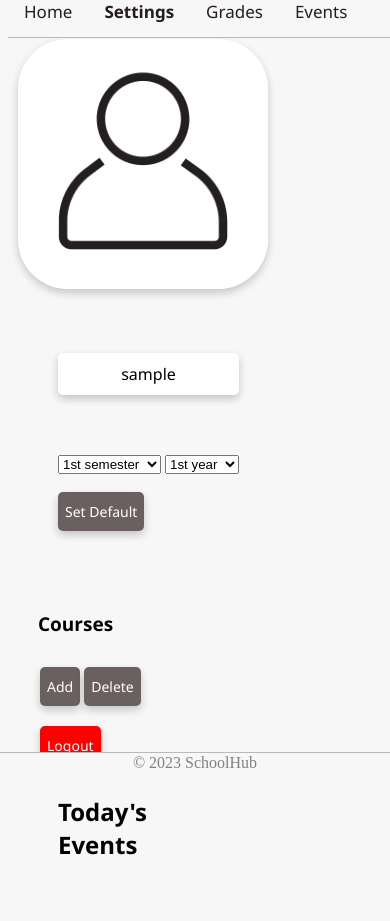
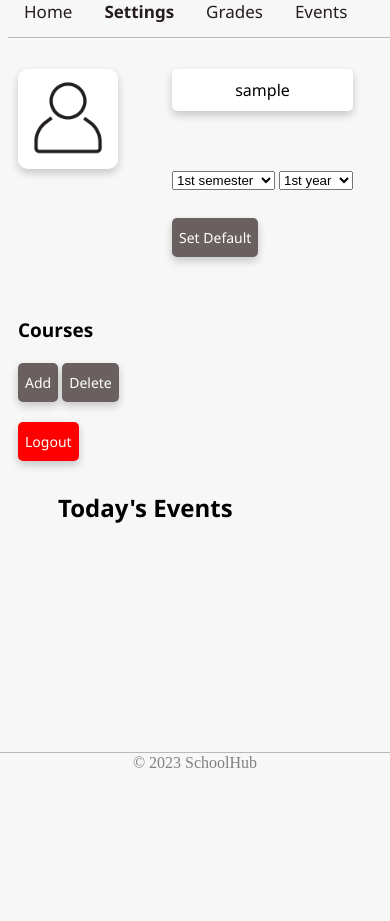
Before and after one commit to CodeMaverick-X/SchoolHub, a Flask app: page /settings in a window 390 px wide. Shown: the part 51-972 px from the top of the page. After the commit the page ends 819 px from the top, so only its background shows below. Run offline with Flask 2, Linux system fonts and the light colour scheme; the visitor is signed in with stand-in values (Sample User, id 1); data comes from the database, SQL or seed files in the repository; data that the repository does not hold is empty; some libraries are stand-ins or nearby versions.

Commit message:
fixed viewport syntax error

```diff
--- a/web_dynamic/pages/statics/styles/home.css
+++ b/web_dynamic/pages/statics/styles/home.css
@@ -3,8 +3,17 @@ body {
 
 }
 .page-content {
-    margin-top: 50px;
-    width: 65%;
+    margin-top: 60px;
+    width: 100%;
+}
+.school_image {
+    margin-top: 40px;
+    margin-left: 10px;
+    margin-right: 10px;
+    border-radius: 5px;
+    height: 28%;
+    width: 90%;
+
 }
 
 .quote_header {
@@ -24,14 +33,7 @@ body {
     width: 60%;
 }
 
-.school_image {
-    margin-top: 40px;
-    margin-left: 10px;
-    border-radius: 5px;
-    height: 14%;
-    width: 80%;
 
-}
 footer span {
     padding-top: 5px;
     color: gray;
@@ -40,9 +42,18 @@ footer span {
 }
 
 /* Change styles for side_panel on extra small screens */
-@media screen and (max-width: 600px) {
+@media screen and (min-width: 700px) {
     .page-content {
         margin-top: 50px;
-        width: 100%;
+        width: 65%;
     }
+    .school_image {
+        margin-top: 40px;
+        margin-left: 10px;
+        border-radius: 5px;
+        height: 14%;
+        width: 80%;
+
+    }
+
   }
--- a/web_dynamic/pages/statics/styles/settings.css
+++ b/web_dynamic/pages/statics/styles/settings.css
@@ -83,6 +83,8 @@ button {
     border-radius: 5px;
     background-color: white;
     cursor: pointer;
+}
+.course {
     margin-top: 5px;
 }
 .buttons_wrapper {margin-left: 32px;}
@@ -95,6 +97,7 @@ button {
     font-size: 14px;
     cursor: pointer;
     border: none;
+    margin-top: 10px;
 }
 
 button:hover {
@@ -151,3 +154,21 @@ input[type=text], input[type=password] {
 .default_info button {
     margin-top: 10px;
 }
+
+@media screen and (max-width: 600px) {
+    .user_image {
+        height: 100px;
+        width: 100px;
+        border-radius: 10px;
+        margin-top: 60px;
+        margin-left: 10px;
+        display: inline-block;
+    }
+    .buttons_wrapper {
+        margin-left: 10px;
+    }
+    .courses_data {
+        padding: 0px;
+    }
+
+  }
--- a/web_dynamic/pages/statics/styles/side_panel.css
+++ b/web_dynamic/pages/statics/styles/side_panel.css
@@ -1,10 +1,7 @@
 .side-panel {
-    position: fixed;
-    right: 0px;
-    top: 59px;
-    bottom: 40px;
-    border-left: 1.5px solid #C0B6B6;
-    width: 35%;
+    position: static;
+    border-left: none;
+    width: 100%;
     margin-bottom: 60px;
 }
 
@@ -49,9 +46,14 @@
 }
 
 /* Change styles for side_panel on extra small screens */
-@media screen and (max-width: 600px) {
+@media only screen and (min-width: 700px) {
     .side-panel {
-        position: static;
-        border-left: none;
+        position: absolute;
+        right: 0px;
+        top: 59px;
+        bottom: 40px;
+        border-left: 1.5px solid #C0B6B6;
+        width: 35%;
+        margin-bottom: 60px;
     }
   }
--- a/web_dynamic/pages/templates/events.html
+++ b/web_dynamic/pages/templates/events.html
@@ -2,7 +2,7 @@
 <html lang="en">
     <head>
         <meta charset="UTF-8">
-        <meta name=”viewport” content=”width=device-width, initial-scale=1.0">
+        <meta name="viewport" content="width=device-width, initial-scale=1" />
         <link rel="stylesheet" type="text/css" href="../statics/styles/header.css"/>
         <link rel="stylesheet" type="text/css" href="../statics/styles/side_panel.css"/>
         <link rel="stylesheet" type="text/css" href="../statics/styles/footer.css"/>
@@ -28,6 +28,7 @@
         <div class="midle_container">
             <section class="page-content">
                 <!--fill  this part-->
+                <div class="table_container">
                     <table class="grades_table">
                         <tr>
                         <th>Time</th>
@@ -90,6 +91,7 @@
                             <td id="SUN_16-18"></td>
                         </tr>
                     </table>
+                </div>
                   <div class="edit_class">
                     <button class="edit_button">Edit/Add</button>
 
--- a/web_dynamic/pages/templates/grades.html
+++ b/web_dynamic/pages/templates/grades.html
@@ -2,7 +2,7 @@
 <html lang="en">
     <head>
         <meta charset="UTF-8">
-        <meta name=”viewport” content=”width=device-width, initial-scale=1.0">
+        <meta name="viewport" content="width=device-width, initial-scale=1" />
         <link rel="stylesheet" type="text/css" href="../statics/styles/header.css"/>
         <link rel="stylesheet" type="text/css" href="../statics/styles/side_panel.css"/>
         <link rel="stylesheet" type="text/css" href="../statics/styles/footer.css"/>
--- a/web_dynamic/pages/templates/index.html
+++ b/web_dynamic/pages/templates/index.html
@@ -2,11 +2,11 @@
 <html lang="en">
     <head>
         <meta charset="UTF-8">
-        <meta name=”viewport” content=”width=device-width, initial-scale=1.0">
+        <meta name="viewport" content="width=device-width, initial-scale=1" />
         <link rel="stylesheet" type="text/css" href="../statics/styles/header.css"/>
+        <link rel="stylesheet" type="text/css" href="../statics/styles/home.css"/>
         <link rel="stylesheet" type="text/css" href="../statics/styles/side_panel.css"/>
         <link rel="stylesheet" type="text/css" href="../statics/styles/footer.css"/>
-        <link rel="stylesheet" type="text/css" href="../statics/styles/home.css"/>
         <script src="https://code.jquery.com/jquery-3.2.1.min.js"></script>
         <script src="../statics/scripts/side_panel.js"></script>
         <script src="../statics/scripts/home.js"></script>
--- a/web_dynamic/pages/templates/login.html
+++ b/web_dynamic/pages/templates/login.html
@@ -2,7 +2,7 @@
 <html lang="en">
     <head>
         <meta charset="UTF-8">
-        <meta name=”viewport” content=”width=device-width, initial-scale=1.0">
+        <meta name="viewport" content="width=device-width, initial-scale=1" />
         <title>SchoolHub</title>
         <link rel="icon" type="image/x-icon" href="../statics/images/favicon.ico">
         <link rel="stylesheet" href="https://use.fontawesome.com/releases/v5.0.8/css/all.css" integrity="sha384-3AB7yXWz4OeoZcPbieVW64vVXEwADiYyAEhwilzWsLw+9FgqpyjjStpPnpBO8o8S" crossorigin="anonymous">
--- a/web_dynamic/pages/templates/settings.html
+++ b/web_dynamic/pages/templates/settings.html
@@ -2,7 +2,7 @@
 <html lang="en">
     <head>
         <meta charset="UTF-8">
-        <meta name=”viewport” content=”width=device-width, initial-scale=1.0">
+        <meta name="viewport" content="width=device-width, initial-scale=1" />
         <link rel="stylesheet" type="text/css" href="../statics/styles/header.css"/>
         <link rel="stylesheet" type="text/css" href="../statics/styles/side_panel.css"/>
         <link rel="stylesheet" type="text/css" href="../statics/styles/footer.css"/>
```
Also changed, not shown: web_dynamic/pages/statics/styles/events.css (+11 -0 lines), web_dynamic/pages/statics/styles/grades.css (line endings or trailing spaces). Lines whose indentation alone changed are shown as unchanged.
